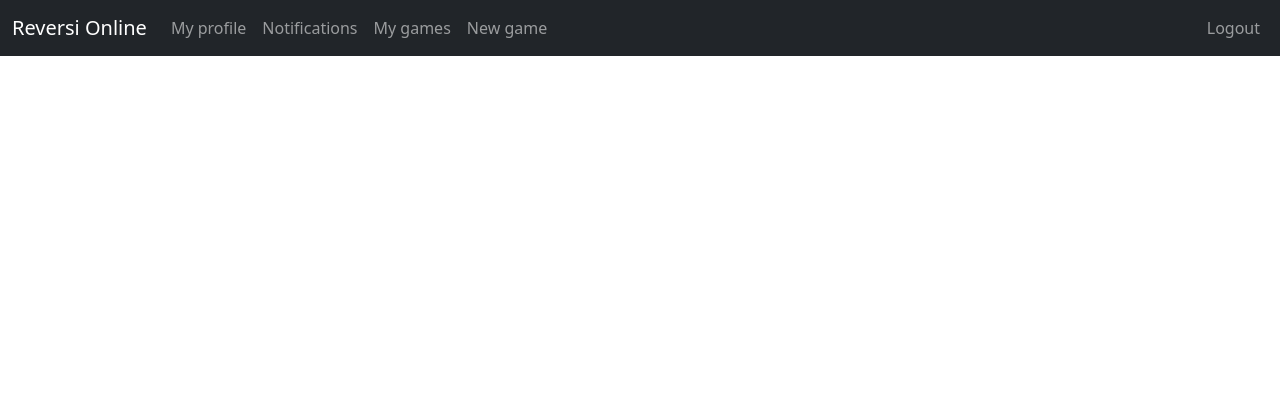
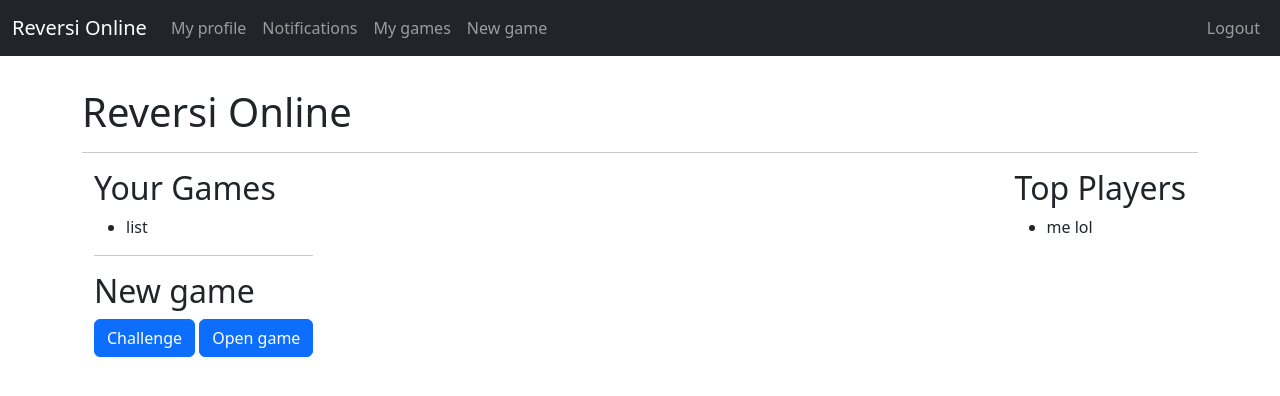
Before and after one commit to enoua5/cs3620-reversi, a Django app: page / in a window 1280 px wide. Shown: the top 396 px of the page. Run offline with Django 3.2, Linux system fonts and the light colour scheme; a user stored in the database is signed in.

Commit message:
Start on main page

```diff
--- a/base/templates/base/index.html
+++ b/base/templates/base/index.html
@@ -1 +1,26 @@
 {% extends 'base/base.html' %}
+
+{% block body %}
+
+<h1>Reversi Online</h1>
+<hr>
+<div class="container-fluid">
+    <div class="float-start">
+        <h2>Your Games</h2>
+        <ul>
+            <li>list</li>
+        </ul>
+        <hr>
+        <h2>New game</h2>
+        <a class="btn btn-primary" href="#">Challenge</a>
+        <a class="btn btn-primary" href="#">Open game</a>
+    </div>
+    <div class="float-end">
+        <h2>Top Players</h2>
+        <ul>
+            <li>me lol</li>
+        </ul>
+    </div>
+</div>
+
+{% endblock %}
```
